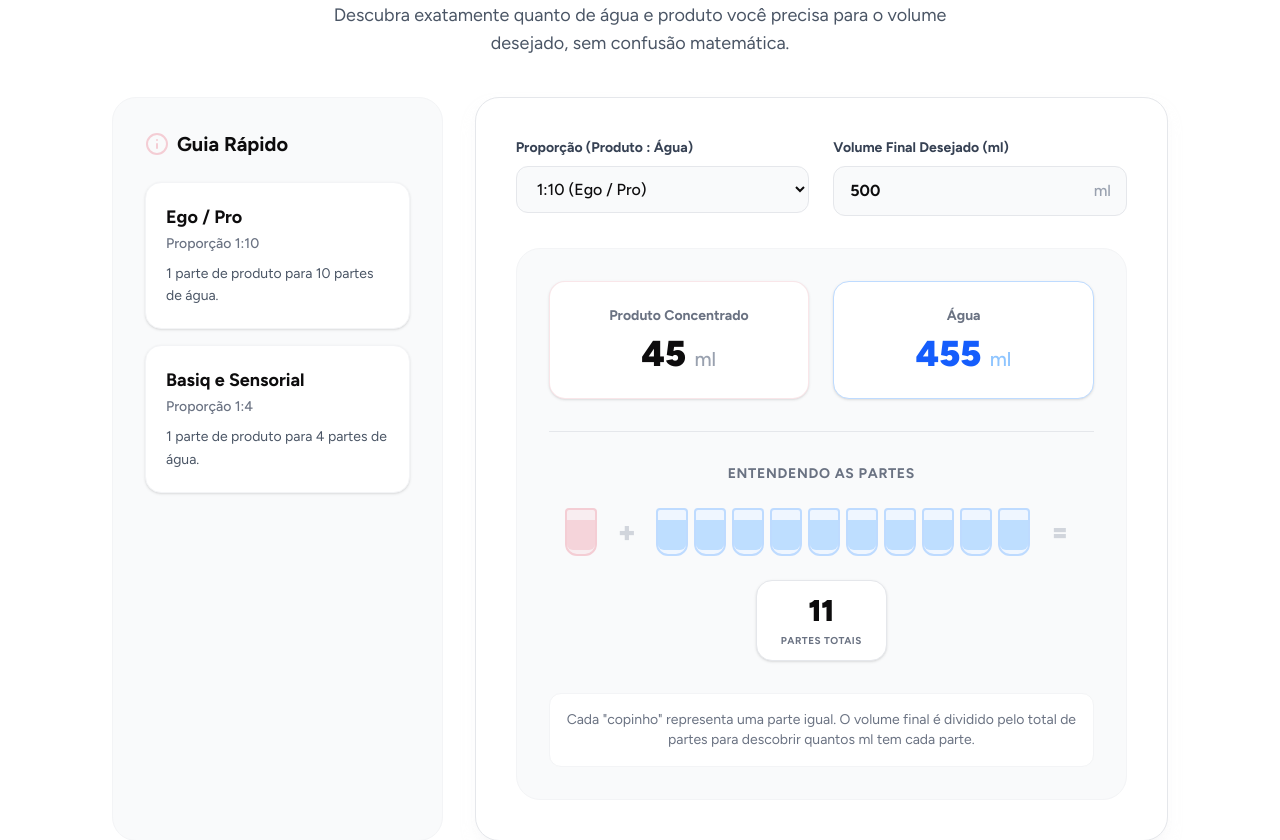
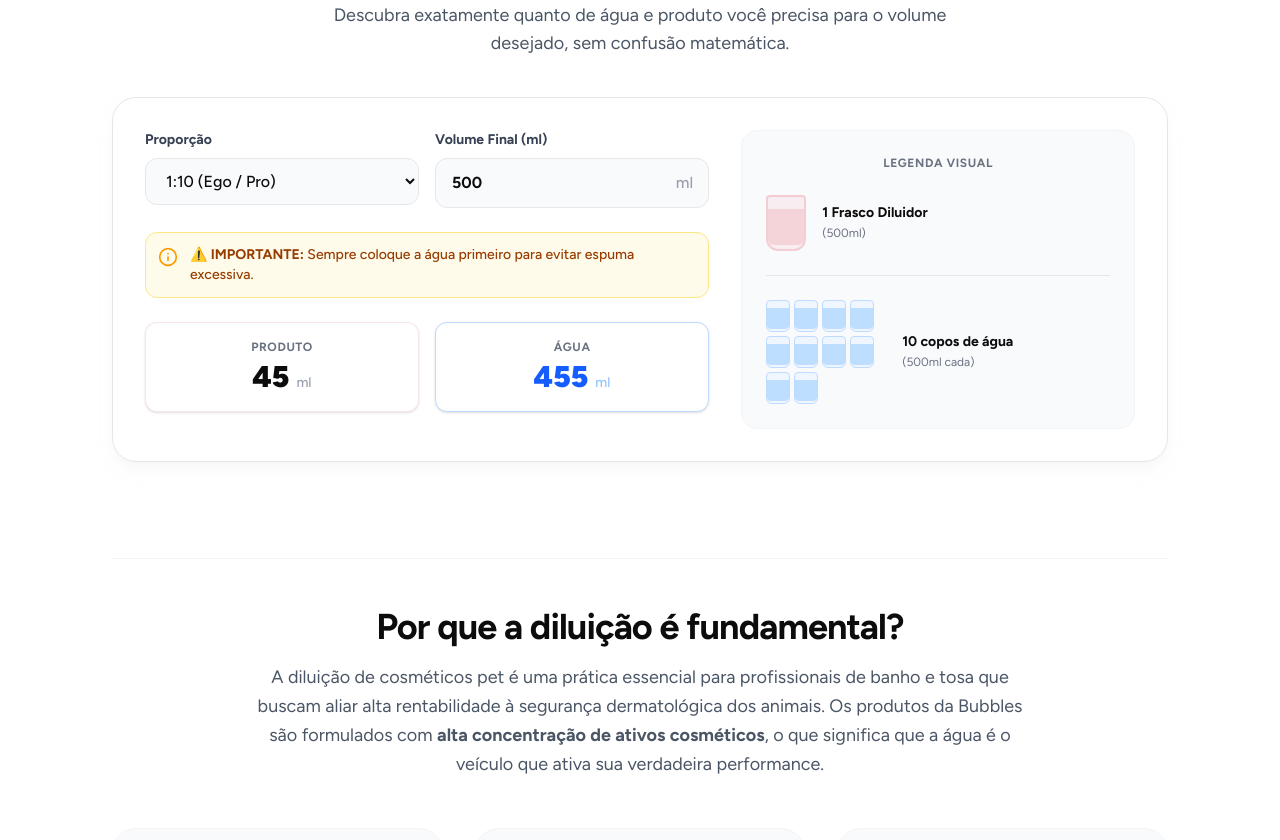
Before and after one commit to xavierxavier1995/bubbles, a Next.js app: page /diluicao in a window 1280 px wide. Shown: the part 600-1440 px from the top of the page. Built offline with nearby package versions, Linux system fonts and the light colour scheme.

Commit message:
feat: Enhance dilution calculator and text
Refactor the dilution calculator to use local state for proportions and simplify calculations. Update the dilution science text to clarify how water activates product performance.

```diff
--- a/app/diluicao/page.tsx
+++ b/app/diluicao/page.tsx
@@ -54,7 +54,7 @@ export default function DilutionGuide() {
           <div className="text-center max-w-3xl mx-auto space-y-4">
             <h2 className="text-3xl md:text-4xl font-bold tracking-tight">Por que a diluição é fundamental?</h2>
             <p className="text-lg text-gray-600 leading-relaxed">
-              A diluição de cosméticos pet é uma prática essencial para profissionais de banho e tosa que buscam aliar alta rentabilidade à segurança dermatológica dos animais. Os produtos da Bubbles são formulados com <strong>alta concentração de ativos cosméticos</strong>.
+              A diluição de cosméticos pet é uma prática essencial para profissionais de banho e tosa que buscam aliar alta rentabilidade à segurança dermatológica dos animais. Os produtos da Bubbles são formulados com <strong>alta concentração de ativos cosméticos</strong>, o que significa que a água é o veículo que ativa sua verdadeira performance.
             </p>
           </div>
 
@@ -65,7 +65,7 @@ export default function DilutionGuide() {
               </div>
               <h3 className="text-xl font-bold mb-3">Ativação Química</h3>
               <p className="text-gray-600 leading-relaxed">
-                Adicionar água na proporção correta "ativa" o produto, garantindo a espalhabilidade ideal, limpeza profunda sem agressão e a liberação correta da fragrância.
+                Adicionar água na proporção correta &quot;ativa&quot; o produto, garantindo a espalhabilidade ideal, limpeza profunda sem agressão e a liberação correta da fragrância. A água funciona como um condutor para os nutrientes penetrarem na pelagem.
               </p>
             </div>
             <div className="bg-gray-50 rounded-3xl p-8 border border-gray-100 hover:border-[#F4CDD4] transition-colors">
@@ -74,7 +74,7 @@ export default function DilutionGuide() {
               </div>
               <h3 className="text-xl font-bold mb-3">Rentabilidade Extrema</h3>
               <p className="text-gray-600 leading-relaxed">
-                Um galão de 5L da linha Ego (1:10), por exemplo, se transforma em até 55 litros de produto pronto para uso. Isso reduz drasticamente o custo por banho.
+                Um galão de 5L da linha Ego / Pro (1:10), por exemplo, se transforma em até 55 litros de produto pronto para uso. Isso reduz drasticamente o custo por banho, aumentando a margem de lucro do seu negócio sem perder qualidade.
               </p>
             </div>
             <div className="bg-gray-50 rounded-3xl p-8 border border-gray-100 hover:border-[#F4CDD4] transition-colors">
@@ -83,7 +83,7 @@ export default function DilutionGuide() {
               </div>
               <h3 className="text-xl font-bold mb-3">Enxágue Rápido</h3>
               <p className="text-gray-600 leading-relaxed">
-                Produtos diluídos corretamente não deixam resíduos pesados na pelagem. Isso significa um enxágue muito mais rápido, economizando água e tempo de secador.
+                Produtos diluídos corretamente não deixam resíduos pesados na pelagem. Isso significa um enxágue muito mais rápido, economizando água, energia elétrica e tempo de secador, além de evitar alergias por acúmulo de produto.
               </p>
             </div>
           </div>
@@ -95,7 +95,7 @@ export default function DilutionGuide() {
               <div>
                 <strong className="block text-xl text-red-900 mb-2">Diluir MENOS que o indicado:</strong>
                 <p className="text-red-800 leading-relaxed">
-                  Causa desperdício de produto e <strong>pode irritar a pele do pet</strong> (coceiras e vermelhidão) devido ao excesso de concentração de ativos que não foram ativados corretamente pela água.
+                  Causa desperdício de produto e <strong>pode irritar a pele do pet</strong> (coceiras e vermelhidão) devido ao excesso de concentração de ativos que não foram ativados corretamente pela água. O pelo pode ficar pesado e opaco.
                 </p>
               </div>
             </div>
@@ -105,7 +105,7 @@ export default function DilutionGuide() {
               <div>
                 <strong className="block text-xl text-orange-900 mb-2">Diluir MAIS que o indicado:</strong>
                 <p className="text-orange-800 leading-relaxed">
-                  Reduz drasticamente a eficácia da limpeza, o poder de hidratação e a fixação do perfume no pelo do animal, comprometendo a qualidade do seu serviço.
+                  Reduz drasticamente a eficácia da limpeza, o poder de hidratação e a fixação do perfume no pelo do animal, comprometendo a qualidade do seu serviço e a satisfação do cliente.
                 </p>
               </div>
             </div>
--- a/components/DilutionCalculator.tsx
+++ b/components/DilutionCalculator.tsx
@@ -1,6 +1,6 @@
 'use client';
 
-import React, { useState, useEffect } from 'react';
+import React, { useState } from 'react';
 import { Info } from 'lucide-react';
 
 export default function DilutionCalculator() {
@@ -9,13 +9,6 @@ export default function DilutionCalculator() {
   const [customWater, setCustomWater] = useState(10);
   const [finalVolume, setFinalVolume] = useState(500);
 
-  const [productMl, setProductMl] = useState(0);
-  const [waterMl, setWaterMl] = useState(0);
-  const [totalParts, setTotalParts] = useState(11);
-  const [productParts, setProductParts] = useState(1);
-  const [waterParts, setWaterParts] = useState(10);
-
-  useEffect(() => {
   let pParts = 1;
   let wParts = 10;
 
@@ -29,56 +22,34 @@ export default function DilutionCalculator() {
   }
 
   const tParts = pParts + wParts;
-    setProductParts(pParts);
-    setWaterParts(wParts);
-    setTotalParts(tParts);
+  const productParts = pParts;
+  const waterParts = wParts;
+  const totalParts = tParts;
+
+  let productMl = 0;
+  let waterMl = 0;
 
   if (tParts > 0 && finalVolume > 0) {
     const partVolume = finalVolume / tParts;
-      setProductMl(Math.round(partVolume * pParts));
-      setWaterMl(Math.round(partVolume * wParts));
-    } else {
-      setProductMl(0);
-      setWaterMl(0);
+    productMl = Math.round(partVolume * pParts);
+    waterMl = Math.round(partVolume * wParts);
   }
-  }, [proportion, customProduct, customWater, finalVolume]);
 
   return (
+    <div className="bg-white border border-gray-200 rounded-3xl p-6 md:p-8 shadow-lg shadow-gray-100/50">
       <div className="grid md:grid-cols-12 gap-8">
-      {/* Guia Rápido */}
-      <div className="md:col-span-4 space-y-4">
-        <div className="bg-gray-50 rounded-3xl p-6 md:p-8 border border-gray-100 h-full">
-          <h3 className="font-bold text-xl mb-6 flex items-center gap-2">
-            <Info className="w-6 h-6 text-[#F4CDD4]" />
-            Guia Rápido
-          </h3>
-          <ul className="space-y-4">
-            <li className="bg-white p-5 rounded-2xl border border-gray-100 shadow-sm">
-              <strong className="block text-[#0D0C0D] text-lg">Ego / Pro</strong>
-              <span className="text-sm text-gray-500 font-medium">Proporção 1:10</span>
-              <p className="text-sm text-gray-600 mt-2 leading-relaxed">1 parte de produto para 10 partes de água.</p>
-            </li>
-            <li className="bg-white p-5 rounded-2xl border border-gray-100 shadow-sm">
-              <strong className="block text-[#0D0C0D] text-lg">Basiq e Sensorial</strong>
-              <span className="text-sm text-gray-500 font-medium">Proporção 1:4</span>
-              <p className="text-sm text-gray-600 mt-2 leading-relaxed">1 parte de produto para 4 partes de água.</p>
-            </li>
-          </ul>
-        </div>
-      </div>
-
-      {/* Calculadora Interativa */}
-      <div className="md:col-span-8 bg-white border border-gray-200 rounded-3xl p-6 md:p-10 shadow-lg shadow-gray-100/50">
-        <div className="grid sm:grid-cols-2 gap-6 mb-8">
+        {/* Calculadora Interativa (Compacta) */}
+        <div className="md:col-span-7 space-y-6">
+          <div className="grid grid-cols-2 gap-4">
             <div className="space-y-2">
-            <label className="block text-sm font-bold text-gray-700">Proporção (Produto : Água)</label>
+              <label className="block text-sm font-bold text-gray-700">Proporção</label>
               <select
                 value={proportion}
                 onChange={(e) => setProportion(e.target.value)}
                 className="w-full bg-gray-50 border border-gray-200 rounded-xl px-4 py-3 text-[#0D0C0D] font-medium focus:outline-none focus:ring-2 focus:ring-[#F4CDD4] transition-all"
               >
-              <option value="1:1">1:1 (Uso Direto / Leve Diluição)</option>
-              <option value="1:4">1:4 (Basiq / Sensorial)</option>
+                <option value="1:1">1:1 (Uso Direto)</option>
+                <option value="1:4">1:4 (Basiq / Sensorial / Essential)</option>
                 <option value="1:5">1:5</option>
                 <option value="1:10">1:10 (Ego / Pro)</option>
                 <option value="custom">Customizado</option>
@@ -86,7 +57,7 @@ export default function DilutionCalculator() {
             </div>
 
             <div className="space-y-2">
-            <label className="block text-sm font-bold text-gray-700">Volume Final Desejado (ml)</label>
+              <label className="block text-sm font-bold text-gray-700">Volume Final (ml)</label>
               <div className="relative">
                 <input
                   type="number"
@@ -102,81 +73,76 @@ export default function DilutionCalculator() {
           </div>
 
           {proportion === 'custom' && (
-          <div className="grid grid-cols-2 gap-4 mb-8 p-5 bg-gray-50 rounded-2xl border border-gray-100">
+            <div className="grid grid-cols-2 gap-4 p-4 bg-gray-50 rounded-xl border border-gray-100">
               <div>
-              <label className="block text-xs font-bold text-gray-500 mb-2">Partes de Produto</label>
+                <label className="block text-xs font-bold text-gray-500 mb-1">Partes de Produto</label>
                 <input
                   type="number" min="1" value={customProduct} onChange={(e) => setCustomProduct(parseInt(e.target.value) || 1)}
-                className="w-full bg-white border border-gray-200 rounded-xl px-4 py-2 text-sm focus:outline-none focus:ring-2 focus:ring-[#F4CDD4]"
+                  className="w-full bg-white border border-gray-200 rounded-lg px-3 py-2 text-sm"
                 />
               </div>
               <div>
-              <label className="block text-xs font-bold text-gray-500 mb-2">Partes de Água</label>
+                <label className="block text-xs font-bold text-gray-500 mb-1">Partes de Água</label>
                 <input
                   type="number" min="1" value={customWater} onChange={(e) => setCustomWater(parseInt(e.target.value) || 1)}
-                className="w-full bg-white border border-gray-200 rounded-xl px-4 py-2 text-sm focus:outline-none focus:ring-2 focus:ring-[#F4CDD4]"
+                  className="w-full bg-white border border-gray-200 rounded-lg px-3 py-2 text-sm"
                 />
               </div>
             </div>
           )}
 
+          {/* Alerta Sticky */}
+          <div className="bg-amber-50 border border-amber-200 rounded-xl p-3 flex items-start gap-3">
+            <Info className="w-5 h-5 text-amber-500 shrink-0 mt-0.5" />
+            <p className="text-sm text-amber-800 font-medium">
+              <strong>⚠️ IMPORTANTE:</strong> Sempre coloque a água primeiro para evitar espuma excessiva.
+            </p>
+          </div>
+
           {/* Resultados */}
-        <div className="bg-gray-50 rounded-3xl p-6 md:p-8 border border-gray-100">
-          <div className="grid grid-cols-2 gap-4 md:gap-6 mb-8">
-            <div className="bg-white p-6 rounded-2xl border border-[#F4CDD4]/50 shadow-sm text-center">
-              <span className="block text-sm font-bold text-gray-500 mb-2">Produto Concentrado</span>
-              <strong className="text-4xl font-black text-[#0D0C0D]">{productMl} <span className="text-xl text-gray-400 font-medium">ml</span></strong>
+          <div className="grid grid-cols-2 gap-4">
+            <div className="bg-white p-4 rounded-xl border border-[#F4CDD4]/50 shadow-sm text-center">
+              <span className="block text-xs font-bold text-gray-500 mb-1 uppercase tracking-wider">Produto</span>
+              <strong className="text-3xl font-black text-[#0D0C0D]">{productMl} <span className="text-sm text-gray-400 font-medium">ml</span></strong>
             </div>
-            <div className="bg-white p-6 rounded-2xl border border-blue-200 shadow-sm text-center">
-              <span className="block text-sm font-bold text-gray-500 mb-2">Água</span>
-              <strong className="text-4xl font-black text-blue-600">{waterMl} <span className="text-xl text-blue-300 font-medium">ml</span></strong>
+            <div className="bg-white p-4 rounded-xl border border-blue-200 shadow-sm text-center">
+              <span className="block text-xs font-bold text-gray-500 mb-1 uppercase tracking-wider">Água</span>
+              <strong className="text-3xl font-black text-blue-600">{waterMl} <span className="text-sm text-blue-300 font-medium">ml</span></strong>
+            </div>
           </div>
         </div>
 
         {/* Ilustração Visual */}
-          <div className="pt-8 border-t border-gray-200">
-            <p className="text-center text-sm font-bold text-gray-500 mb-6 uppercase tracking-wider">Entendendo as Partes</p>
-            <div className="flex flex-wrap items-center justify-center gap-y-6 gap-x-3">
-              {/* Produto Icons */}
-              <div className="flex flex-wrap justify-center gap-1.5">
-                {Array.from({ length: Math.min(productParts, 20) }).map((_, i) => (
-                  <div key={`p-${i}`} className="w-8 h-12 bg-[#F4CDD4]/30 border-2 border-[#F4CDD4] rounded-b-xl rounded-t-sm flex items-end justify-center pb-1 relative group">
+        <div className="md:col-span-5 bg-gray-50 rounded-2xl p-6 border border-gray-100 flex flex-col justify-center">
+          <p className="text-center text-xs font-bold text-gray-500 mb-6 uppercase tracking-wider">Legenda Visual</p>
+
+          <div className="flex flex-col items-center gap-6">
+            <div className="flex items-center gap-4 w-full">
+              <div className="w-10 h-14 bg-[#F4CDD4]/30 border-2 border-[#F4CDD4] rounded-b-xl rounded-t-sm flex items-end justify-center pb-1 shrink-0">
                 <div className="w-full h-3/4 bg-[#F4CDD4]/80 rounded-b-md"></div>
-                    {/* Tooltip */}
-                    <div className="absolute -top-10 left-1/2 -translate-x-1/2 bg-gray-800 text-white text-xs px-3 py-1.5 rounded-lg opacity-0 group-hover:opacity-100 pointer-events-none whitespace-nowrap transition-opacity z-10 shadow-lg">
-                      1 parte produto
+              </div>
+              <div className="text-sm text-gray-600">
+                <strong className="block text-[#0D0C0D]">1 Frasco Diluidor</strong>
+                <span className="text-xs text-gray-500">(500ml)</span>
               </div>
             </div>
+
+            <div className="w-full h-px bg-gray-200"></div>
+
+            <div className="flex items-center gap-4 w-full">
+              <div className="flex flex-wrap gap-1 shrink-0 max-w-[120px]">
+                {Array.from({ length: Math.min(waterParts, 10) }).map((_, i) => (
+                  <div key={`w-${i}`} className="w-6 h-8 bg-blue-50 border border-blue-200 rounded-b-md rounded-t-sm flex items-end justify-center pb-0.5">
+                    <div className="w-full h-3/4 bg-blue-300/50 rounded-b-sm"></div>
+                  </div>
                 ))}
-                {productParts > 20 && <span className="text-gray-400 font-bold self-center ml-2">+{productParts - 20}</span>}
+                {waterParts > 10 && <span className="text-xs font-bold text-gray-400 self-center">+{waterParts - 10}</span>}
               </div>
-
-              <span className="text-3xl font-black text-gray-300 mx-2">+</span>
-
-              {/* Água Icons */}
-              <div className="flex flex-wrap justify-center gap-1.5">
-                {Array.from({ length: Math.min(waterParts, 50) }).map((_, i) => (
-                  <div key={`w-${i}`} className="w-8 h-12 bg-blue-50 border-2 border-blue-200 rounded-b-xl rounded-t-sm flex items-end justify-center pb-1 relative group">
-                    <div className="w-full h-3/4 bg-blue-300/50 rounded-b-md"></div>
-                    {/* Tooltip */}
-                    <div className="absolute -top-10 left-1/2 -translate-x-1/2 bg-gray-800 text-white text-xs px-3 py-1.5 rounded-lg opacity-0 group-hover:opacity-100 pointer-events-none whitespace-nowrap transition-opacity z-10 shadow-lg">
-                      1 parte água
+              <div className="text-sm text-gray-600">
+                <strong className="block text-[#0D0C0D]">{waterParts} copo{waterParts !== 1 ? 's' : ''} de água</strong>
+                <span className="text-xs text-gray-500">(500ml cada)</span>
               </div>
             </div>
-                ))}
-                {waterParts > 50 && <span className="text-gray-400 font-bold self-center ml-2">+{waterParts - 50}</span>}
-              </div>
-
-              <span className="text-3xl font-black text-gray-300 mx-2">=</span>
-
-              <div className="flex flex-col items-center justify-center bg-white px-6 py-3 rounded-2xl border border-gray-200 shadow-sm">
-                <span className="text-3xl font-black text-[#0D0C0D]">{totalParts}</span>
-                <span className="text-[10px] font-bold text-gray-500 uppercase tracking-wider mt-1">Partes Totais</span>
-              </div>
-            </div>
-            <p className="text-center text-sm text-gray-500 mt-8 bg-white p-4 rounded-xl border border-gray-100">
-              Cada "copinho" representa uma parte igual. O volume final é dividido pelo total de partes para descobrir quantos ml tem cada parte.
-            </p>
           </div>
         </div>
       </div>
```
Lines whose indentation alone changed are shown as unchanged.
